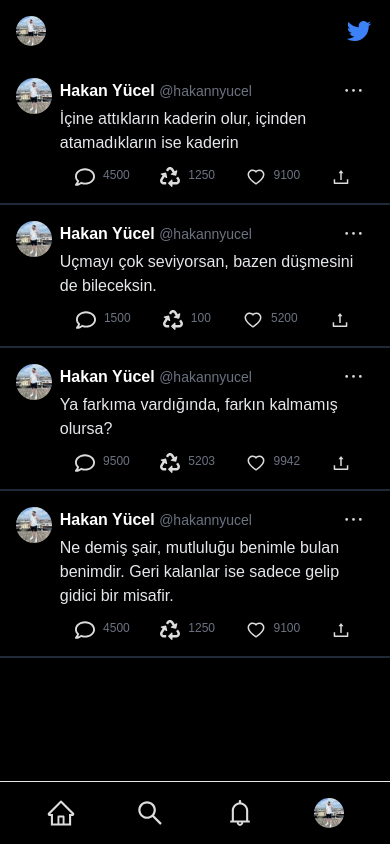
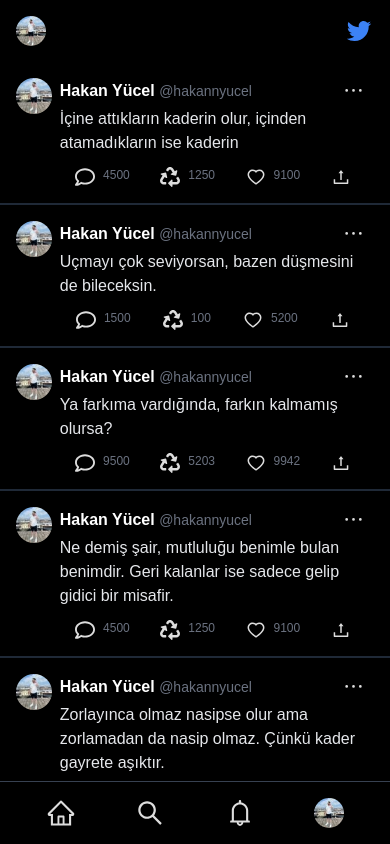
Before and after one commit to hakannyucel/twitter-clone, a React (Create React App) app: page / in a window 390 px wide. Built offline with nearby package versions, Linux system fonts and the light colour scheme.

Commit message:
Update Mobile Navbar

```diff
--- a/src/components/MobileNavbar.tsx
+++ b/src/components/MobileNavbar.tsx
@@ -3,7 +3,7 @@ import { AiOutlineBell, AiOutlineHome, AiOutlineSearch } from 'react-icons/ai';
 
 const MobileNavbar: React.FC = () => {
       return (
-    <nav className="fixed sm:hidden bottom-0 left-0 right-0 bg-black border-t border-t-900 shadow-lg flex justify-around p-4 select-none">
+    <nav className="fixed sm:hidden bottom-0 left-0 right-0 bg-black border-t border-t-gray-700 flex justify-around p-4 select-none">
       <a href='/' className="flex flex-col items-center">
         <AiOutlineHome size={30} color='#ddd' />
       </a>
--- a/src/pages/feed/index.tsx
+++ b/src/pages/feed/index.tsx
@@ -36,6 +36,14 @@ const Feed: React.FC = () => {
             retweetCount={1250}
             likeCount={9100}
             viewCount={1.2} />
+            <FeedItem
+            fullName='Hakan Yücel'
+            username='@hakannyucel'
+            content='Zorlayınca olmaz nasipse olur ama zorlamadan da nasip olmaz. Çünkü kader gayrete aşıktır.'
+            commentCount={9320}
+            retweetCount={4250}
+            likeCount={9520}
+            viewCount={8.1} />
         </div>
     )
 }
```
